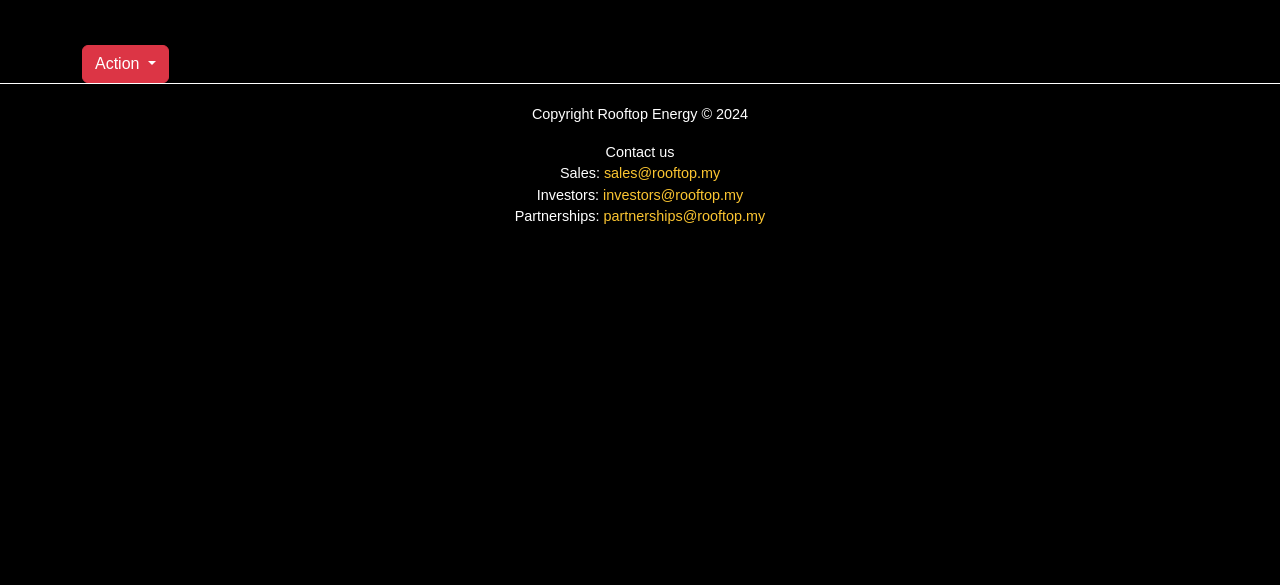
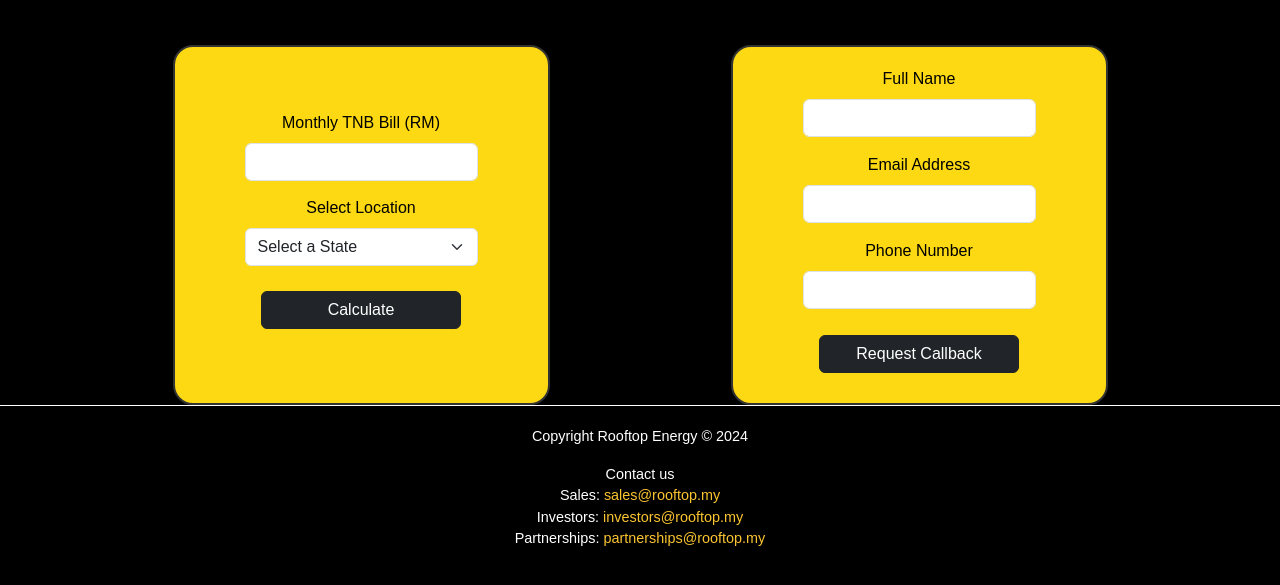
Before and after one commit to Mahinkhan007/Rooftop-Energy-Solar-Calculator, a plain HTML site: page index.html in a window 1280 px wide. Shown: the part 243-828 px from the top of the page. Before the commit the page ends 800 px from the top, so only its background shows below. Drawn offline with nearby package versions, Linux system fonts and the light colour scheme.

Commit message:
Implemented the cards design
design for user to calculate and ask for callback

```diff
--- a/design.css
+++ b/design.css
@@ -50,5 +50,61 @@ body {
   border: 5px solid #000;
 }
 
+.card {
+  background-color: #fcd913;
+  color: black;
+  text-align: center;
+  height: 100%;
+  border: 2px solid #333;
+  border-radius: 20px;
+}
+
+.card-body {
+  display: flex;
+  flex-direction: column;
+  justify-content: center;
+  align-items: center;
+  padding: 20px 70px;
+
+  border-radius: 20px;
+}
+
+.form-section {
+  margin-bottom: 15px;
+}
+
+.form-control {
+  max-width: 250px;
+  margin: 0 auto;
+}
+
+.btn {
+  width: 100%;
+  max-width: 200px;
+  margin: 10px 0;
+}
+
+#result {
+  margin-top: 20px;
+}
+
+.btn:hover {
+  opacity: 0.9;
+}
+
+.row.g-0 {
+  display: flex;
+  flex-wrap: wrap;
+}
+
+.col-md-6 {
+  display: flex;
+  justify-content: center;
+  align-items: stretch;
+}
+
 @media (max-width: 768px) {
+  .card2 {
+    margin-top: 20px;
+  }
 }
--- a/index.html
+++ b/index.html
@@ -43,22 +43,86 @@
         </div>
 
 
+
+
+
+
         <div class="container mt-5">
-            <div class="form"></div>
+            <div class="row g-0">
+              <div class="col-md-6">
+                <div class="card card1">
 
-        <div class="btn-group">
-            <button type="button" class="btn btn-danger dropdown-toggle" data-bs-toggle="dropdown" aria-expanded="false">
-              Action
-            </button>
-            <ul class="dropdown-menu">
-              <li><a class="dropdown-item" href="#">Action</a></li>
-              <li><a class="dropdown-item" href="#">Another action</a></li>
-              <li><a class="dropdown-item" href="#">Something else here</a></li>
-              <li><hr class="dropdown-divider"></li>
-              <li><a class="dropdown-item" href="#">Separated link</a></li>
-            </ul>
+                  <div class="card-body">
+
+                    <form id="solarCalculatorForm" onsubmit="">
+                      <div class="form-section">
+                        <label for="bill" class="form-label">Monthly TNB Bill (RM)</label>
+                        <input type="number" id="monthlyBill" class="form-control" required>
+                      </div>
+
+                      <div class="form-section">
+                        <label for="location" class="form-label">Select Location</label>
+                        <select id="location" class="form-select">
+                          <option value="">Select a State</option>
+                          <option value="Penang">Penang</option>
+                          <option value="Perak">Perak</option>
+                          <option value="Perlis">Perlis</option>
+                          <option value="Selangor">Selangor</option>
+                          <option value="Terengganu">Terengganu</option>
+                          <option value="Johor">Johor</option>
+                          <option value="Kedah">Kedah</option>
+                          <option value="Kelantan">Kelantan</option>
+                          <option value="Melaka">Melaka</option>
+                          <option value="Negeri Sembilan">Negeri Sembilan</option>
+                          <option value="Pahang">Pahang</option>
+
+                        </select>
+                      </div>
+
+
+                      <button type="submit" class="btn btn-dark">Calculate</button>
+                    </form>
+
+
+                    <!-- <div id="result" class="mt-5" style="display:none;">
+                      <h5>Solar Calculator Results:</h5>
+                      <p><strong>System Size:</strong> <span id="systemSize"></span> kWp</p>
+                      <p><strong>Total System Cost:</strong> RM <span id="totalCost"></span></p>
+                      <p><strong>Target Monthly Payment (Loan):</strong> RM <span id="targetPayment"></span></p>
+
+
+                      <button id="printButton" class="btn btn-info mt-3" onclick="printQuote()">Print Quote</button>
+                    </div> -->
+                  </div>
+                </div>
+              </div>
+
+
+              <div class="col-md-6">
+                <div class="card card2">
+
+                  <div class="card-body">
+                    <form id="callbackForm">
+                      <div class="mb-3">
+                        <label for="name" class="form-label">Full Name</label>
+                        <input type="text" id="name" class="form-control" required>
+                      </div>
+                      <div class="mb-3">
+                        <label for="email" class="form-label">Email Address</label>
+                        <input type="text" id="email" class="form-control" required>
+                      </div>
+                      <div class="mb-3">
+                        <label for="phone" class="form-label">Phone Number</label>
+                        <input type="text" id="phone" class="form-control" required>
+                      </div>
+                      <button type="submit" class="btn btn-dark">Request Callback</button>
+                    </form>
+                  </div>
+                </div>
+              </div>
+            </div>
+
           </div>
-        </div>
 
     <footer class="footer">
       <p>Copyright Rooftop Energy &copy; 2024</p>
```
